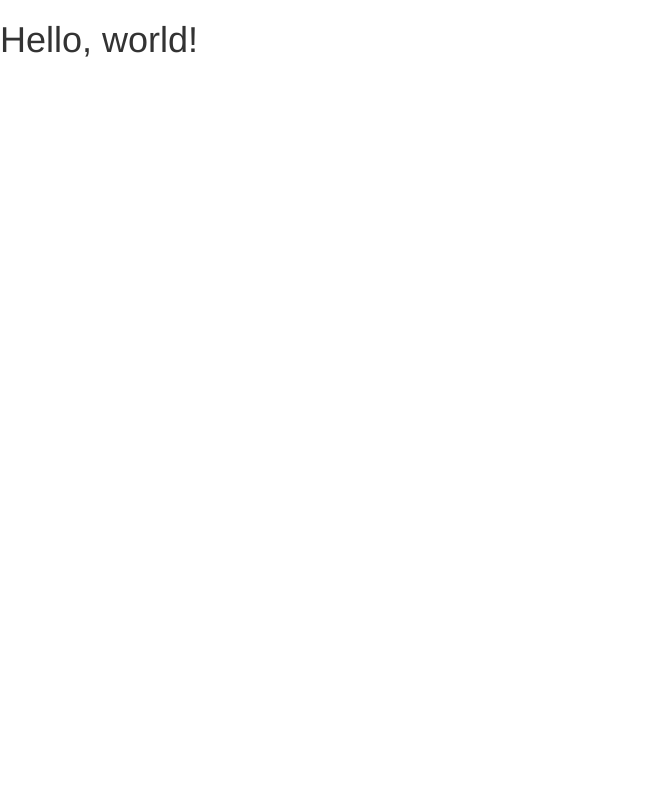
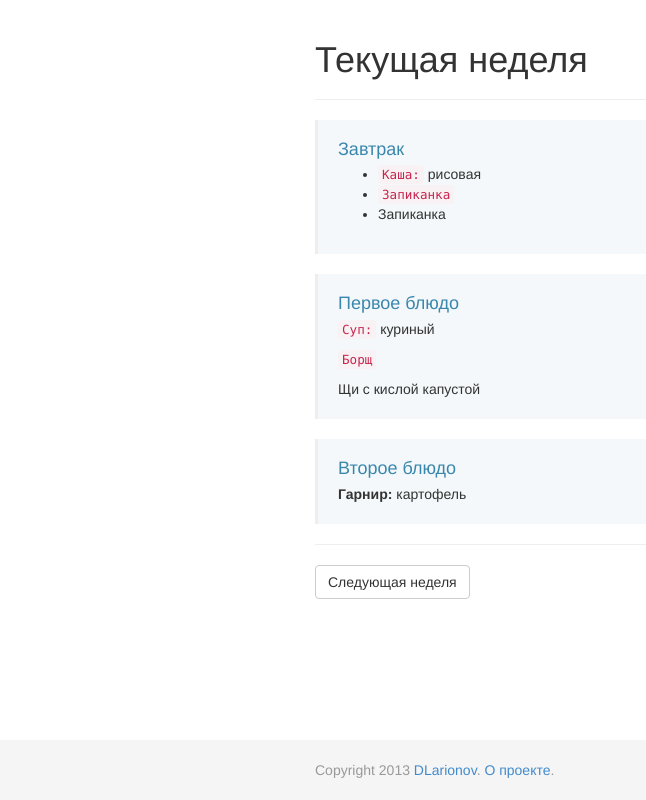
Before and after one commit to InvisibleMan/nwmenu, a Flask app: page / in a window 1280 px wide. Before the commit the part shown is almost empty. Shown: the whole page, without its empty margins (0-646 px from the left). Run offline with Flask 2, Linux system fonts and the light colour scheme.

Commit message:
Добавлен примерный внешний вид

```diff
--- a/hello.py
+++ b/hello.py
@@ -10,4 +10,4 @@ def hello_world():
 
 if __name__ == '__main__':
     app.debug = True
-    app.run(None, 4000)
+    app.run('192.168.1.249', 4000)
--- /dev/null
+++ b/static/css/nwmenu.css
@@ -0,0 +1,24 @@
+/* Main nvmenu styles
+-------------------------------------------------- */
+
+.bs-callout-info {
+    background-color: #F4F8FA;
+    border-color: #BCE8F1;
+}
+.bs-callout {
+    border-left: 3px solid #EEEEEE;
+    margin: 20px 0;
+    padding: 20px;
+}
+
+.bs-callout-info h4 {
+    color: #3A87AD;
+}
+.bs-callout h4 {
+    margin-bottom: 5px;
+    margin-top: 0;
+}
+
+.bs-callout p:last-child {
+    margin-bottom: 0;
+}
--- /dev/null
+++ b/static/css/sticky-footer.css
@@ -0,0 +1,38 @@
+/* Sticky footer styles
+-------------------------------------------------- */
+
+html,
+body {
+  height: 100%;
+  /* The html and body elements cannot have any padding or margin. */
+}
+
+/* Wrapper for page content to push down footer */
+#wrap {
+  min-height: 100%;
+  height: auto;
+  /* Negative indent footer by its height */
+  margin: 0 auto -60px;
+  /* Pad bottom by footer height */
+  padding: 0 0 60px;
+}
+
+/* Set the fixed height of the footer here */
+#footer {
+  height: 60px;
+  background-color: #f5f5f5;
+}
+
+
+/* Custom page CSS
+-------------------------------------------------- */
+/* Not required for template or sticky footer method. */
+
+.container {
+  width: auto;
+  max-width: 680px;
+  padding: 0 15px;
+}
+.container .credit {
+  margin: 20px 0;
+}
--- a/templates/index.html
+++ b/templates/index.html
@@ -1,12 +1,59 @@
 <!DOCTYPE html>
-<html>
+<html lang="en">
   <head>
-    <title>Bootstrap 101 Template</title>
+    <meta charset="utf-8">
+    <meta http-equiv="X-UA-Compatible" content="IE=edge">
     <meta name="viewport" content="width=device-width, initial-scale=1.0">
+    <title>Меню | Текущая неделя</title>
     <!-- Bootstrap -->
     <link href="/static/css/bootstrap.css" rel="stylesheet" media="screen">
+    <link href="/static/css/sticky-footer.css" rel="stylesheet">
+    <link href="/static/css/nwmenu.css" rel="stylesheet">
   </head>
   <body>
-    <h1>Hello, world!</h1>
+    <div id="wrap">
+
+      <!-- Begin page content -->
+      <div class="container">
+        <div class="page-header">
+          <h1>Текущая неделя</h1>
+        </div>
+<!--         <p class="lead">Pin a fixed-height footer to the bottom of the viewport in desktop browsers with this custom HTML and CSS.</p>
+        <p>Use <a href="../sticky-footer-navbar">the sticky footer with a fixed navbar</a> if need be, too.</p>
+
+        <h2>Эта неделя</h2> -->
+        <div class="bs-callout bs-callout-info">
+          <h4>Завтрак</h4>
+          <ul>
+            <li><code>Каша:</code> рисовая</li>
+            <li><code>Запиканка</code></li>
+            <li>Запиканка</li>
+        </div>
+
+        <div class="bs-callout bs-callout-info">
+          <h4>Первое блюдо</h4>
+          <p><code>Суп:</code> куриный</p>
+          <p><code>Борщ</code></p>
+          <p>Щи с кислой капустой</p>
+        </div>
+
+        <div class="bs-callout bs-callout-info">
+          <h4>Второе блюдо</h4>
+          <p><strong>Гарнир:</strong> картофель</p>
+        </div>
+
+
+        <!-- <a href="/" class="btn btn-warning">Добавить</a> -->
+
+        <hr />
+        <a href="/next" class="btn btn-default">Следующая неделя</a>
+      </div>
+    </div>
+
+    <div id="footer">
+      <div class="container">
+        <p class="text-muted credit">Copyright 2013 <a href="/">DLarionov</a>. <a href="/about">О проекте</a>.</p>
+      </div>
+    </div>
   </body>
 </html>
```
